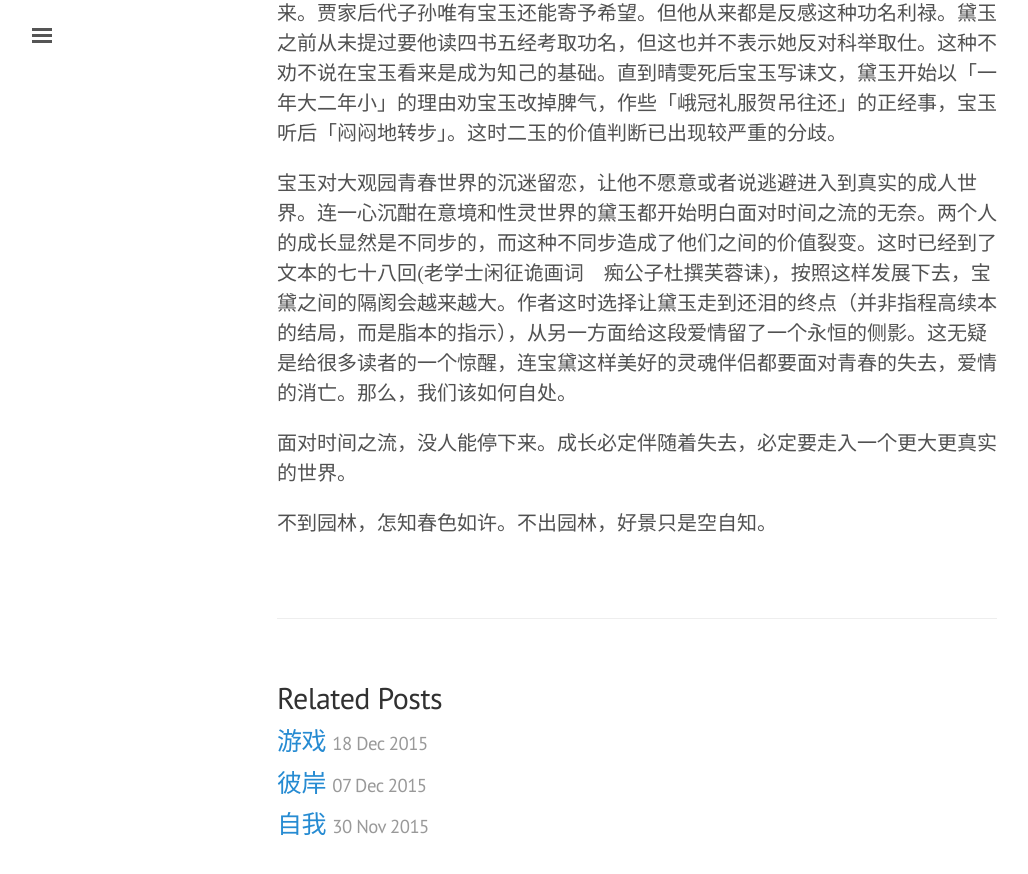
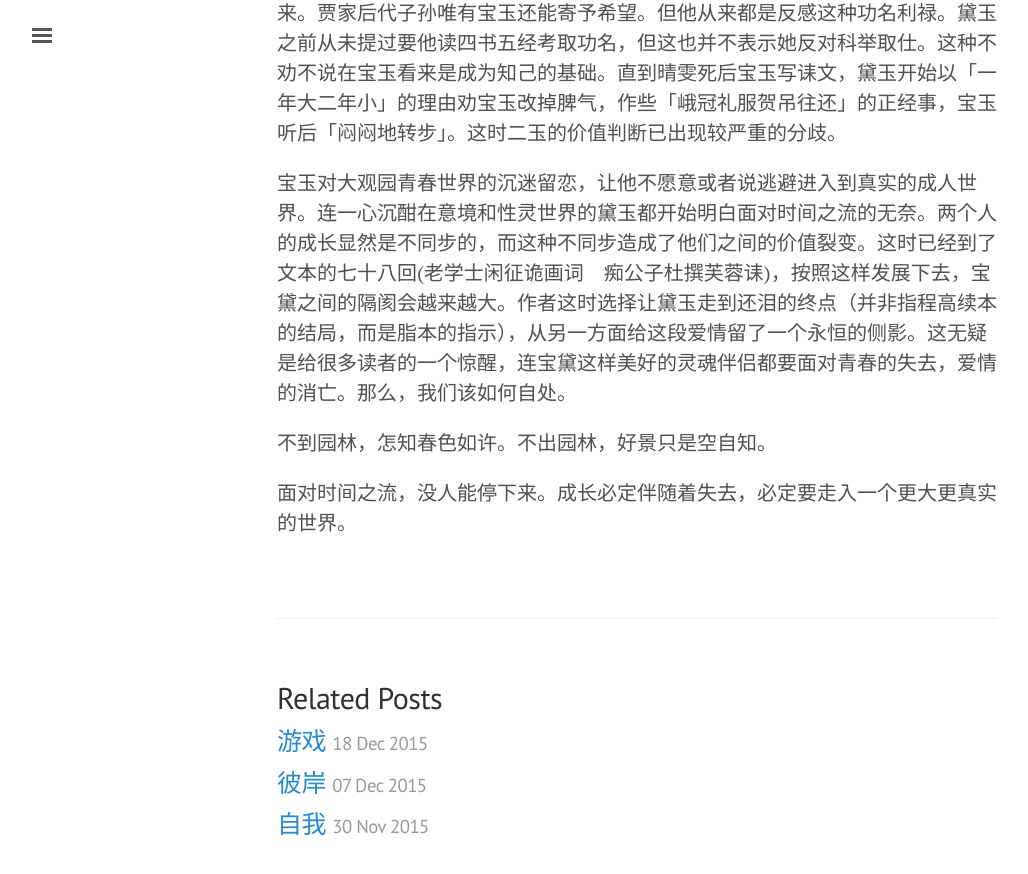
Before and after one commit to literblog/literblog.github.com, a Jekyll site: the page built from _posts/2015-12-24-lindaiyu.md, in a window 1280 px wide and 900 px high, scrolled down 1077 px. Shown: the top 874 px of the window, without its empty margins (3-1031 px from the left). Built offline with Jekyll 4.4.1, drawn with Linux system fonts in a browser that asks for light colours; comment, search, counter and statistics services are not loaded.

Commit message:
commit from tool

```diff
--- a/_posts/2015-12-24-lindaiyu.md
+++ b/_posts/2015-12-24-lindaiyu.md
@@ -22,6 +22,6 @@ tags:
 
 宝玉对大观园青春世界的沉迷留恋，让他不愿意或者说逃避进入到真实的成人世界。连一心沉酣在意境和性灵世界的黛玉都开始明白面对时间之流的无奈。两个人的成长显然是不同步的，而这种不同步造成了他们之间的价值裂变。这时已经到了文本的七十八回(老学士闲征诡画词　痴公子杜撰芙蓉诔)，按照这样发展下去，宝黛之间的隔阂会越来越大。作者这时选择让黛玉走到还泪的终点（并非指程高续本的结局，而是脂本的指示），从另一方面给这段爱情留了一个永恒的侧影。这无疑是给很多读者的一个惊醒，连宝黛这样美好的灵魂伴侣都要面对青春的失去，爱情的消亡。那么，我们该如何自处。
 
+不到园林，怎知春色如许。不出园林，好景只是空自知。
+
 面对时间之流，没人能停下来。成长必定伴随着失去，必定要走入一个更大更真实的世界。
-
-不到园林，怎知春色如许。不出园林，好景只是空自知。
```
